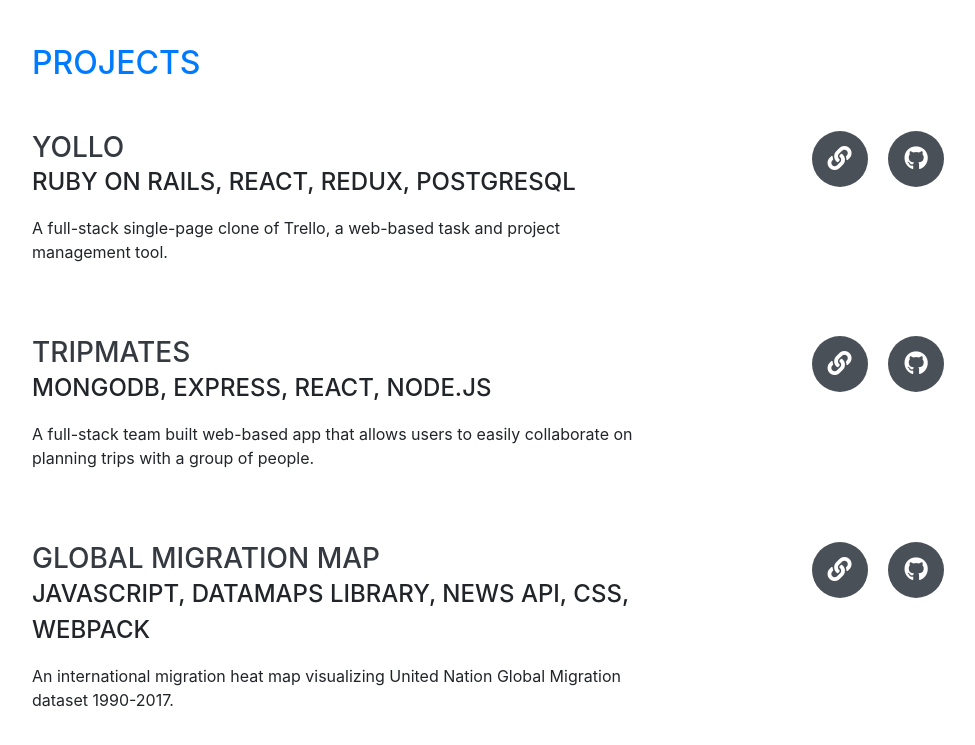
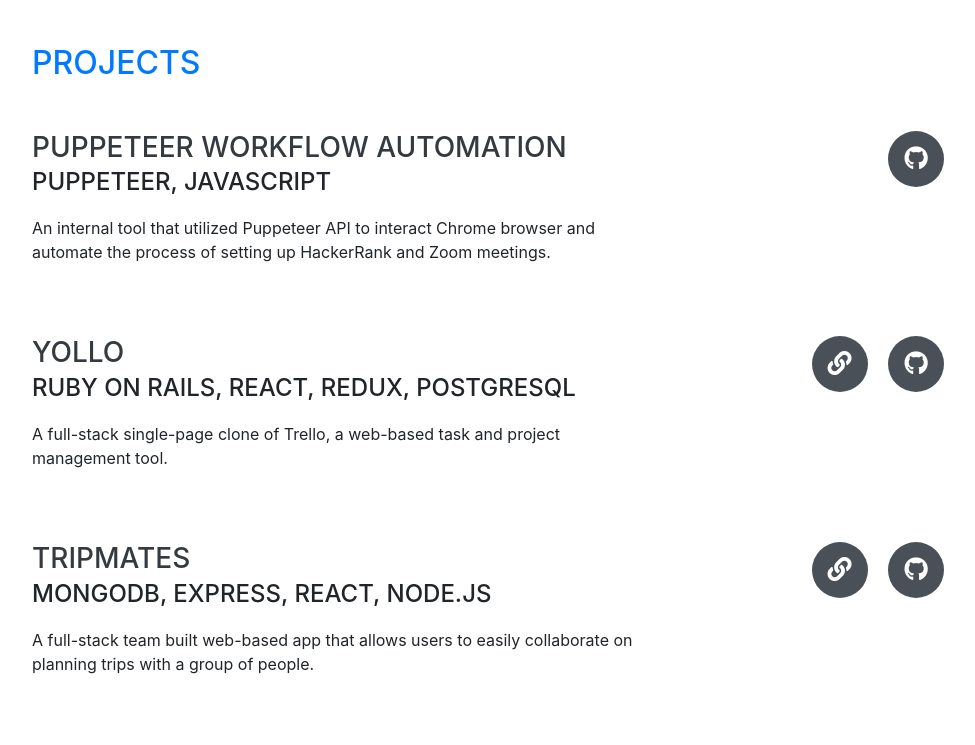
Before and after one commit to evaizli/portfolio, a website with bundled scripts: page index.html in a window 1280 px wide. Shown: the part 2060-2805 px from the top of the page, without its empty margins (288-1263 px from the left). Built offline with nearby package versions, Linux system fonts and the light colour scheme; a web font is replaced by a local one.

Commit message:
update job details

```diff
--- a/index.html
+++ b/index.html
@@ -226,6 +226,24 @@
         <section class="resume-section p-3 p-lg-5 d-flex align-items-center" id="projects">
           <div class="w-100">
             <h2 class="mb-5 text-primary">Projects</h2>
+<div class="resume-item d-flex flex-column flex-md-row justify-content-between mb-5">
+              <div class="resume-content">
+                <h3 class="mb-0">Puppeteer Workflow Automation</h3>
+                <div class="subheading mb-3">Puppeteer, JavaScript</div>
+                <div>An internal tool that utilized Puppeteer API to interact Chrome browser and automate the process of setting up HackerRank and Zoom meetings.</div>
+                <br>
+
+                <!-- <img class="img-fluid img-profile rounded-circle mx-auto mb-2" src="img/project.png" alt=""> -->
+              </div>
+              <div class="resume-date text-md-right">
+                <div class="social-icons">
+                  <a href="https://github.com/evaizli/AutomateAAWorkFlow" title="GitHub Repo">
+                    <i class="fab fa-github "></i>
+                  </a>
+                </div>
+              </div>
+            </div>
+
             <div class="resume-item d-flex flex-column flex-md-row justify-content-between mb-5">
               <div class="resume-content">
                 <h3 class="mb-0">Yollo</h3>
@@ -303,6 +321,8 @@
             <ul>
               <li>Lead technical and non-technical interviews with prospective students, assessing algorithmic aptitude in a variety of
               programming languages including Ruby, Python, JavaScript, and Java.</li>
+              <li>Developed an internal tool utilizing Puppeteer API and JavaScript to automate the process of setting up HackerRank and Zoom meeting invitations with
+              candidates which resulted 15 minute time reduction of administrative work per shift.</li>
             </ul>
           </div>
           <div class="resume-date text-md-right">
```
